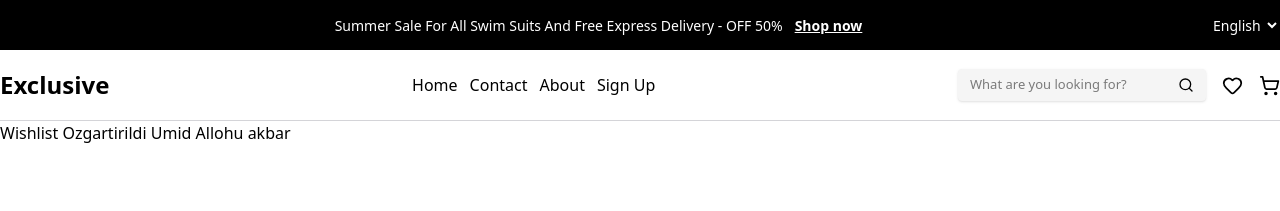
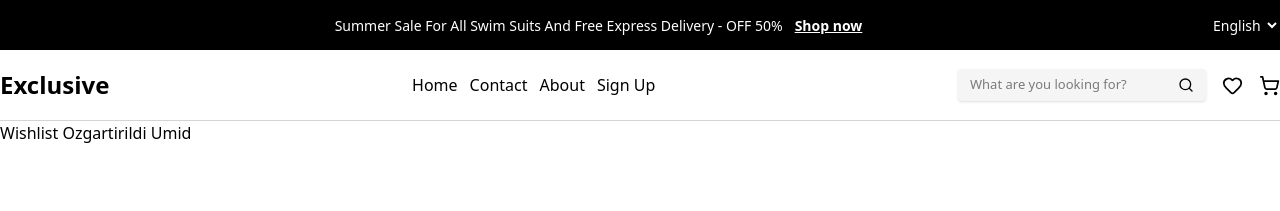
Before and after one commit to samandarjumayev/next-commerce, a Next.js app: page /wishlist in a window 1280 px wide. Shown: the top 211 px of the page. Built offline with nearby package versions, Linux system fonts and the light colour scheme.

Commit message:
ozgarish

```diff
--- a/app/wishlist/page.js
+++ b/app/wishlist/page.js
@@ -6,6 +6,6 @@ export default function Wishlist(){
     Wishlist
     Ozgartirildi
     Umid
-    Allohu akbar
+
   </div>
 }
```
